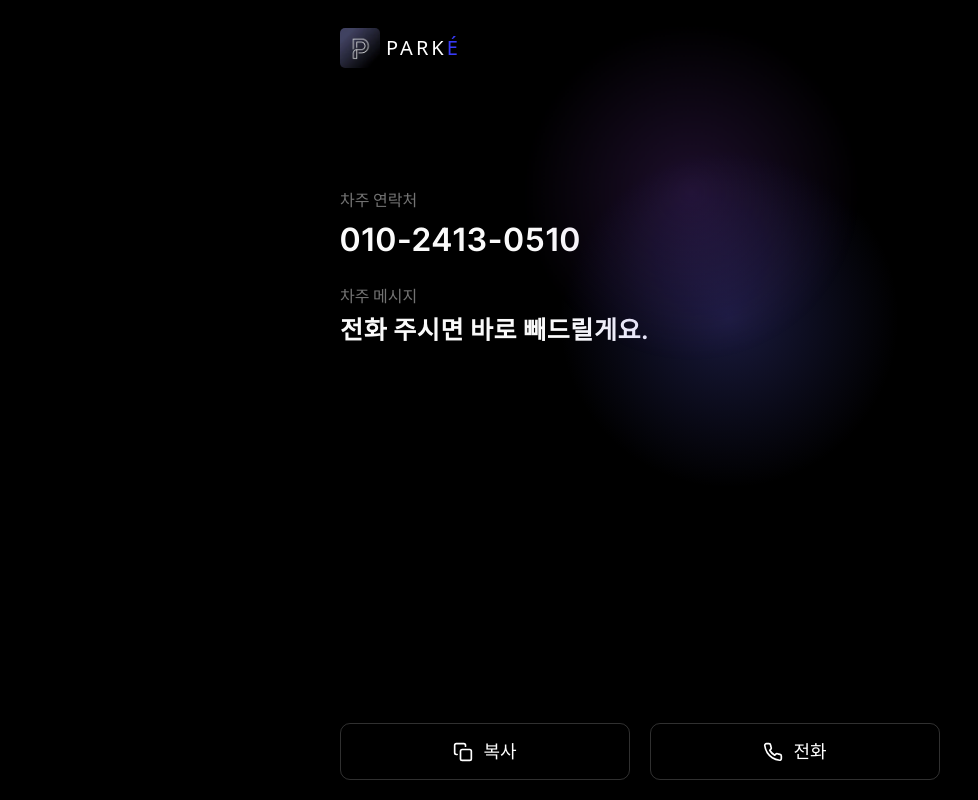
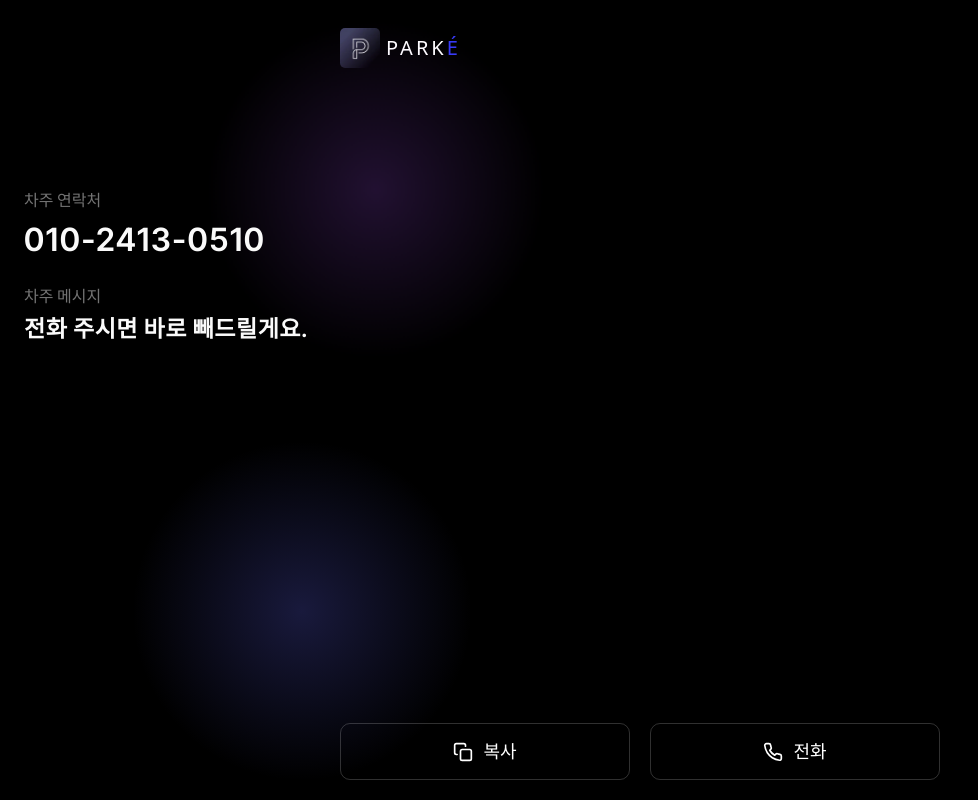
Before and after one commit to kangdaelyeol/parke-web, a React (Vite) app: page /parke/1 in a window 1280 px wide. Shown: the whole page, without its empty margins (0-978 px from the left). Built offline with nearby package versions, Linux system fonts and the light colour scheme; no server answers; the database is empty; a web font is replaced by a local one.

Commit message:
UI: change circle gradient animate

```diff
--- a/src/index.css
+++ b/src/index.css
@@ -39,16 +39,17 @@ body {
 
   --animate-drift-1: drift-1 8s infinite alternate linear;
   --animate-drift-2: drift-2 15s infinite alternate linear;
+  --animate-toaster: toaster 1.2s linear both;
 
   @keyframes drift-1 {
     0% {
       transform: translateX(-500px);
     }
     50% {
-      transform: translateX(100px) translateY(100px);
+      transform: translateX(100px) translateY(800px);
     }
     100% {
-      transform: translateX(600px) translateY(-100px);
+      transform: translateX(300px) translateY(-500px);
     }
   }
 
@@ -56,9 +57,27 @@ body {
     0% {
       transform: translateX(-400px) translateY(-200px);
     }
-
     100% {
       transform: translateX(300px) translateY(200px);
     }
   }
+
+  @keyframes toaster {
+    0% {
+      opacity: 0;
+      transform: translateY(10px);
+    }
+    20% {
+      opacity: 1;
+      transform: translateY(0px);
+    }
+    80% {
+      opacity: 1;
+      transform: translateY(0px);
+    }
+    100% {
+      transform: translateY(-10px);
+      opacity: 0;
+    }
+  }
 }
--- a/src/screens/parke/components/circle-gradient.tsx
+++ b/src/screens/parke/components/circle-gradient.tsx
@@ -12,7 +12,7 @@ export const CircleGradient = () => {
                 className="pointer-events-none absolute -bottom-24 -right-24 h-[400px] w-[400px] animate-drift-2"
                 style={{
                     background:
-                        'radial-gradient(circle, rgba(168,85,247,0.18) 0%, transparent 60%)',
+                        'radial-gradient(circle, rgba(169, 85, 247, 0.201) 0%, transparent 60%)',
                 }}
             />
         </>
--- a/src/screens/parke/components/main.tsx
+++ b/src/screens/parke/components/main.tsx
@@ -7,8 +7,9 @@ export const Main = () => {
 
     return (
         <div className="text-[#fafafa] w-full px-6 pt-30">
-            <div className="w-full max-w-150 flex flex-col mx-auto relative">
+            <div className="w-full max-w-150 relative">
                 <CircleGradient />
+                <div className="relative z-10 flex flex-col">
                     <div className="text-[#737373] font-intertight font-medium text-[16px]">
                         차주 연락처
                     </div>
@@ -25,10 +26,11 @@ export const Main = () => {
                     <div className="text-[#737373] font-intertight font-medium text-[16px] mt-5">
                         차주 메시지
                     </div>
-                <span className="text-[25px] mt-1 font-intertight tracking-wide font-[600]">
+                    <span className="text-[23px] mt-1 font-intertight tracking-wide font-[600]">
                         전화 주시면 바로 빼드릴게요.
                     </span>
                 </div>
             </div>
+        </div>
     )
 }
--- a/src/screens/parke/index.tsx
+++ b/src/screens/parke/index.tsx
@@ -12,7 +12,7 @@ const ParkeContent = () => {
                 <Main />
                 <Footer />
             </div>
-
+            <ToasterMessage message={'전화번호가 복사되었습니다.'} />
             {message && <ToasterMessage message={message} />}
         </>
     )
```
Lines whose indentation alone changed are shown as unchanged.
